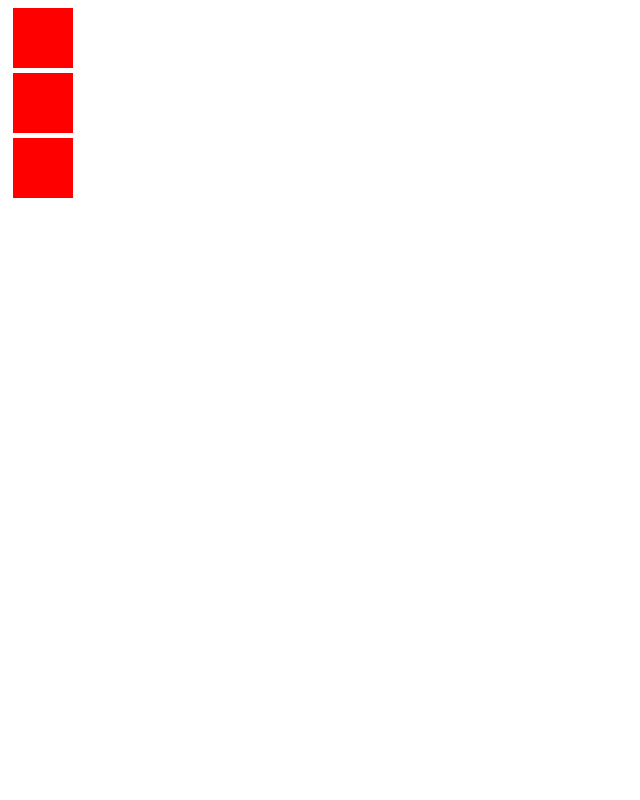
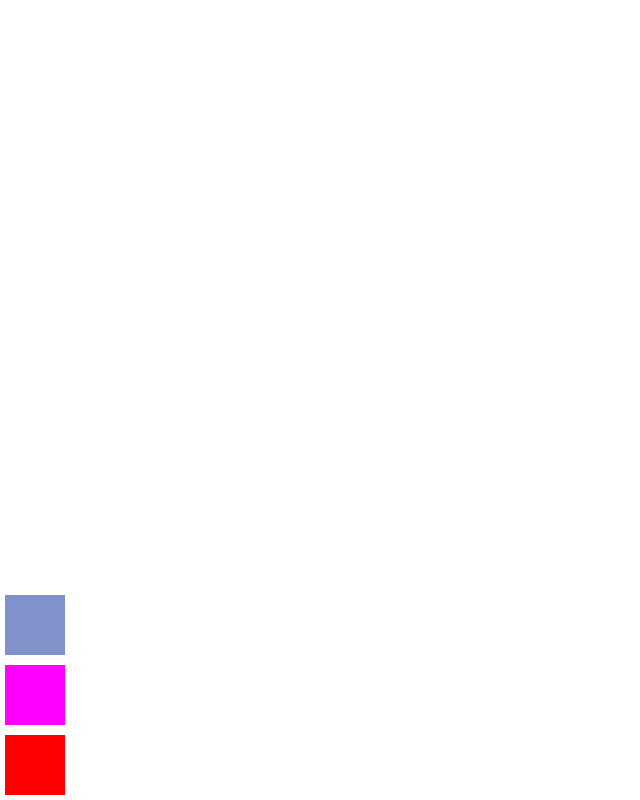
Before and after one commit to dzvid/rocketseat-bootcamp-flexbox, a plain HTML site: page index.html in a window 1280 px wide. Shown: the whole page, without its empty margins (0-640 px from the left). Drawn offline with Linux system fonts and the light colour scheme.

Commit message:
chore: Starting with flexbox

```diff
--- a/index.html
+++ b/index.html
@@ -8,9 +8,9 @@
   </head>
   <body>
     <div id="app">
-      <div class="box"></div>
-      <div class="box"></div>
-      <div class="box"></div>
+      <div class="box" style="background: #f00;"></div>
+      <div class="box" style="background: #f0f;"></div>
+      <div class="box" style="background: #8192ca;"></div>
     </div>
   </body>
 </html>
--- a/styles.css
+++ b/styles.css
@@ -1,9 +1,18 @@
+html,
+body,
 #app {
+  height: 100%;
+  margin: 0;
+}
+
+#app {
+  display: flex;
+  flex-direction: column-reverse;
 }
 
 .box {
   width: 60px;
   height: 60px;
-  background: #f00;
+  /* background: #f00; */
   margin: 5px;
 }
```
